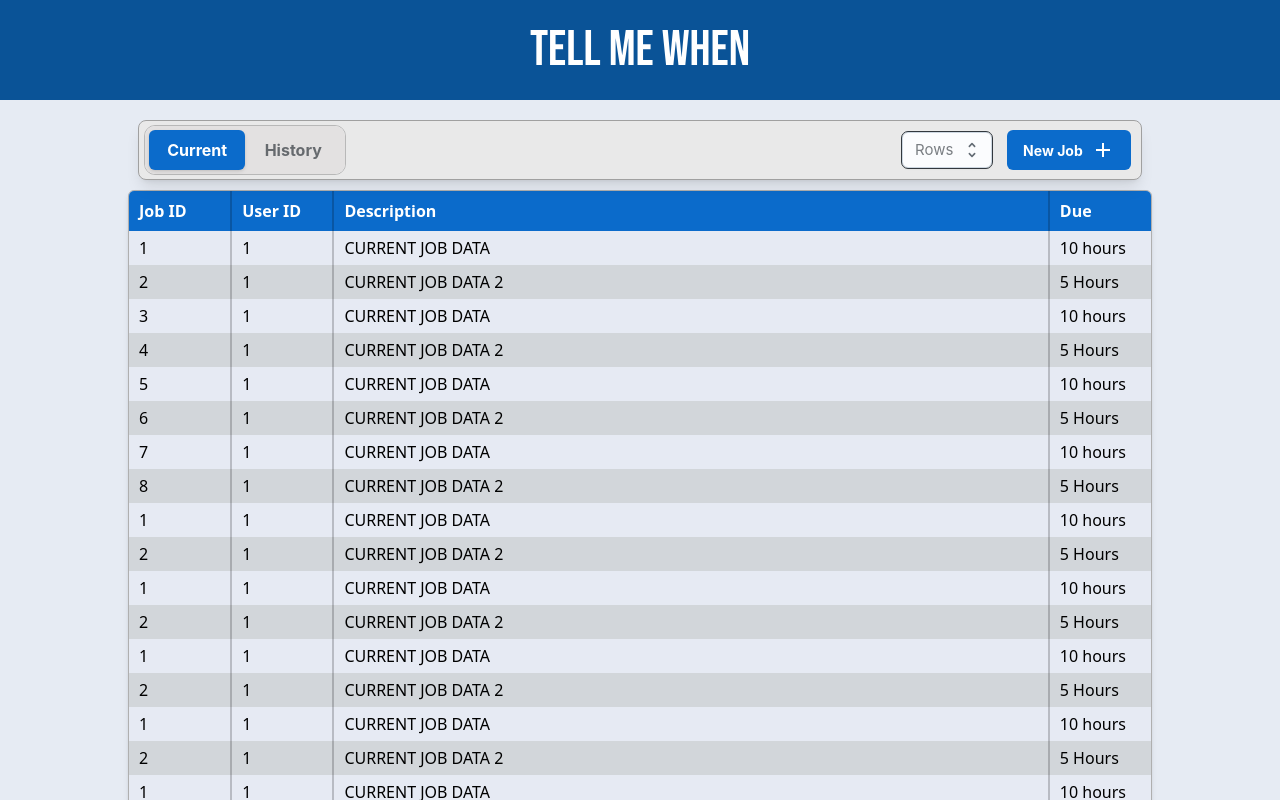
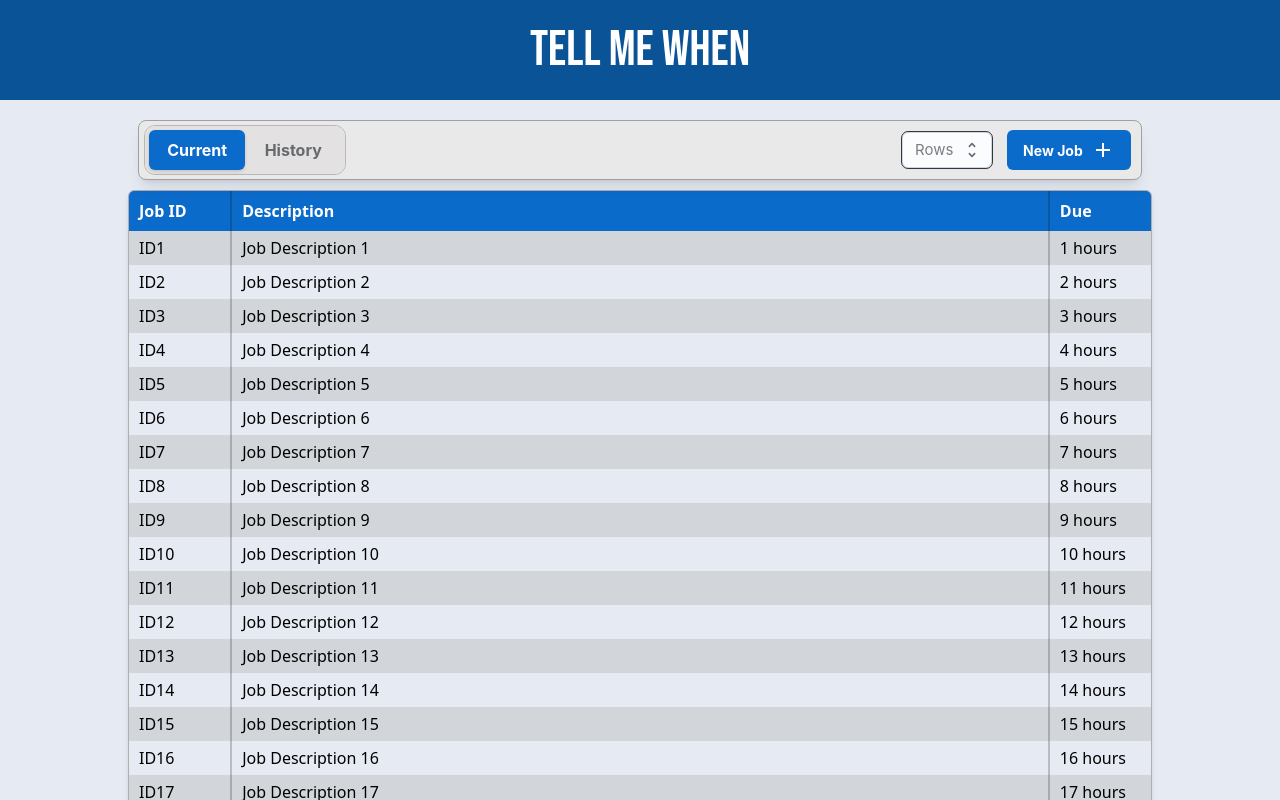
Before and after one commit to HufsaHaq/tellmewhen, a Next.js app in the folder tellmewhen/: page /dashboard in a window 1280 px wide. Shown: the top 800 px of the page. Built offline with nearby package versions, Linux system fonts and the light colour scheme.

Commit message:
Fixed an issue with table data not displaying properly on dashboard, and updated table headers

```diff
--- a/tellmewhen/src/app/dashboard/page.jsx
+++ b/tellmewhen/src/app/dashboard/page.jsx
@@ -43,10 +43,10 @@ function Page()
     const [DisplayedTableData, SetDisplayedTableData] = useState([[]]);
 
     // Stores the necessary table headers and their widths given by percentage of the table
-    const CurrentTableHeaders = ["Job ID", "User ID", "Description", "Due"];
-    const CurrentTableWidths = ["w-[10%]", "w-[10%]", "w-[70%]", "w-[10%]"];
-    const HistoryTableHeaders = ["Job ID", "User ID", "Description",];
-    const HistoryTableWidths = ["w-[10%]", "w-[10%]", "w-[80%]"];
+    const CurrentTableHeaders = ["Job ID", "Description", "Due"];
+    const CurrentTableWidths = ["w-[10%]", "w-[80%]", "w-[10%]"];
+    const HistoryTableHeaders = ["Job ID", "User ID", "Remarks", "Completion Date"];
+    const HistoryTableWidths = ["w-[10%]", "w-[10%]", "w-[67%]", "w-[13%]"];
 
     //Used to determine which is the currently selected data (Current=0 or History=1)
     const [CurrentIndex, SetIndex] = useState(0);
@@ -63,8 +63,9 @@ function Page()
     // Stores a reference to the action for when the dropdown for the rows changes
     const RowsAction = React.useRef(null);
 
-    //Changes the title of the web page (gives an error, but works regardless)
-    document.title = "Dashboard | Tell Me When";
+    //Changes the title of the web page
+    if(typeof window !== 'undefined') document.title = "Dashboard | Tell Me When";
+
 
     useEffect(() => {
         let startIndex = (PageNumber - 1) * (RowsCount == null ? 0 : RowsCount);
@@ -73,11 +74,11 @@ function Page()
         // Set initially incase the data is null
         SetMaxPageNumber(1);
         let tempArray = [[]]
-        switch(CurrentIndex){
-            case 0:
+        console.log(CurrentIndex);
+        if(CurrentIndex == 0)
+        {
             // On the "Current" Page
             if(CurrentTableData == null) {return;}
-
             if(RowsCount == null)
             {
                 //When there isn't a limit on the number of rows
@@ -90,7 +91,9 @@ function Page()
                 tempArray.push(CurrentTableData[i]);
             }
             SetDisplayedTableData(tempArray);
-            case 1:
+        }
+        else if(CurrentIndex == 1)
+        {
             // On the "History" Page
             if(HistoryTableData == null) { return;}
             if(RowsCount == null)
@@ -105,61 +108,45 @@ function Page()
                 tempArray.push(HistoryTableData[i]);
             }
             SetDisplayedTableData(tempArray);
-            default:
-                throw new Error("Error parsing table data");
+        }
+        else
+        {
+            throw new Error("Error parsing table data for table " + CurrentIndex);
         }
 
-    }, [RowsCount, PageNumber, CurrentIndex, CurrentTableData, HistoryTableData]);
+
+    }, [RowsCount, PageNumber, CurrentIndex, HistoryTableData, CurrentTableData]);
 
     useEffect(() => {
         //Code below will run when the page is initially loaded
 
         //  TO-DO: ADD API CALLS
-        SetCurrentTableData([
-            ["1", "1", "CURRENT JOB DATA", "10 hours"],
-            ["2", "1", "CURRENT JOB DATA 2", " 5 Hours"],
-            ["3", "1", "CURRENT JOB DATA", "10 hours"],
-            ["4", "1", "CURRENT JOB DATA 2", " 5 Hours"],
-            ["5", "1", "CURRENT JOB DATA", "10 hours"],
-            ["6", "1", "CURRENT JOB DATA 2", " 5 Hours"],
-            ["7", "1", "CURRENT JOB DATA", "10 hours"],
-            ["8", "1", "CURRENT JOB DATA 2", " 5 Hours"],
-            ["1", "1", "CURRENT JOB DATA", "10 hours"],
-            ["2", "1", "CURRENT JOB DATA 2", " 5 Hours"],
-            ["1", "1", "CURRENT JOB DATA", "10 hours"],
-            ["2", "1", "CURRENT JOB DATA 2", " 5 Hours"],
-            ["1", "1", "CURRENT JOB DATA", "10 hours"],
-            ["2", "1", "CURRENT JOB DATA 2", " 5 Hours"],
-            ["1", "1", "CURRENT JOB DATA", "10 hours"],
-            ["2", "1", "CURRENT JOB DATA 2", " 5 Hours"],
-            ["1", "1", "CURRENT JOB DATA", "10 hours"],
-            ["2", "1", "CURRENT JOB DATA 2", " 5 Hours"],
-            ["1", "1", "CURRENT JOB DATA", "10 hours"],
-            ["2", "1", "CURRENT JOB DATA 2", " 5 Hours"],
-            ["1", "1", "CURRENT JOB DATA", "10 hours"],
-            ["2", "1", "CURRENT JOB DATA 2", " 5 Hours"],
-            ["1", "1", "CURRENT JOB DATA", "10 hours"],
-            ["2", "1", "CURRENT JOB DATA 2", " 5 Hours"],
-            ["1", "1", "CURRENT JOB DATA", "10 hours"],
-            ["2", "1", "CURRENT JOB DATA 2", " 5 Hours"],
-            ["1", "1", "CURRENT JOB DATA", "10 hours"],
-            ["2", "1", "CURRENT JOB DATA 2", " 5 Hours"],
-            ["1", "1", "CURRENT JOB DATA", "10 hours"],
-            ["2", "1", "CURRENT JOB DATA 2", " 5 Hours"],
-            ["1", "1", "CURRENT JOB DATA", "10 hours"],
-            ["2", "1", "CURRENT JOB DATA 2", " 5 Hours"],
-            ["1", "1", "CURRENT JOB DATA", "10 hours"],
-            ["2", "1", "CURRENT JOB DATA 2", " 5 Hours"],
-            ["1", "1", "CURRENT JOB DATA", "10 hours"],
-            ["2", "1", "CURRENT JOB DATA 2", " 5 Hours"],
-            ["1", "1", "CURRENT JOB DATA", "10 hours"],
-            ["2", "1", "CURRENT JOB DATA 2", " 5 Hours"],
-            ["1", "1", "CURRENT JOB DATA", "10 hours"],
-            ["2", "1", "CURRENT JOB DATA 2", " 5 Hours"],
-            ["1", "1", "CURRENT JOB DATA", "10 hours"],
-            ["2", "1", "CURRENT JOB DATA 2", " 5 Hours"],
-            ["1", "1", "FINAL JOB DATA", "10 hours"],
+
+        // TEMPORARY DATA BELOW FOR TESTING PURPOSES
+        SetHistoryTableData([[]])
+        SetCurrentTableData([[]])
+        let tempArr = [[]]
+        let tempArr2 = [[]];
+        for(let i = 0; i < 150; i++)
+        {
+            tempArr.push([
+                "ID"+(i+1),
+                "Job Description "+(i+1),
+                ""+(i+1)+" hours"
             ])
+        }
+        SetCurrentTableData(tempArr);
+        for(let i = 0; i < 150; i++)
+        {
+            tempArr2.push([
+                "ID"+(i+151),
+                "User"+(i+1),
+                "Completed this job, This is the job " + (i+1),
+                (i+1) + " hours ago"
+            ])
+        }
+
+        SetHistoryTableData(tempArr2);
     }, []);
 
     return(
@@ -168,7 +155,7 @@ function Page()
             { /* Span element is for the controls above the table (Switcher and Button) to keep them inline*/ }
             <span className = {`sticky top-[15px] ${coloursTailwind["tertiary"]} border-[1px] mb-[10px] border-[#A0A0A0] w-[98%] m-auto rounded-lg shadow-lg flex mt-[20px] justify-between items-center h-[60px]`}>
                 <Tabs className = "w-[200px] outline ml-[6px] outline-[1px] outline-[#B8B8B8] rounded-[10px]"
-                      onChange={(event, index) => {SetIndex(index);}}>
+                      onChange={(event, index) => {SetIndex(index); SetPageNumber(1);}}>
                     <TabList
                             disableUnderline
                             sx={{
@@ -194,6 +181,7 @@ function Page()
                                     opacity: 0.7,
                                     },
                               },
+
                         }}>
                             <Tab disableIndicator>Current</Tab>
                             <Tab disableIndicator>History</Tab>
@@ -269,7 +257,7 @@ function Page()
             </table>
             </div>
             {RowsCount != null
-            && <Pagination className = "fixed w-[80%] mt-[20px] bottom-[15px] justify-self-center flex justify-center"
+            && <Pagination className = "fixed w-[80%] bottom-[20px] justify-self-center flex justify-center"
                         buttonColour={colours["primary"]}
                         fontColourButtons={colours["primary-text-colour"]}
                         SetPageNumber={SetPageNumber}
--- a/tellmewhen/src/app/globals.css
+++ b/tellmewhen/src/app/globals.css
@@ -2,6 +2,10 @@
 @tailwind components;
 @tailwind utilities;
 
+html
+{
+  overscroll-behavior: none;
+}
 body
 {
   background-color: rgb(230,235,243);
```
Lines whose indentation alone changed are shown as unchanged.
